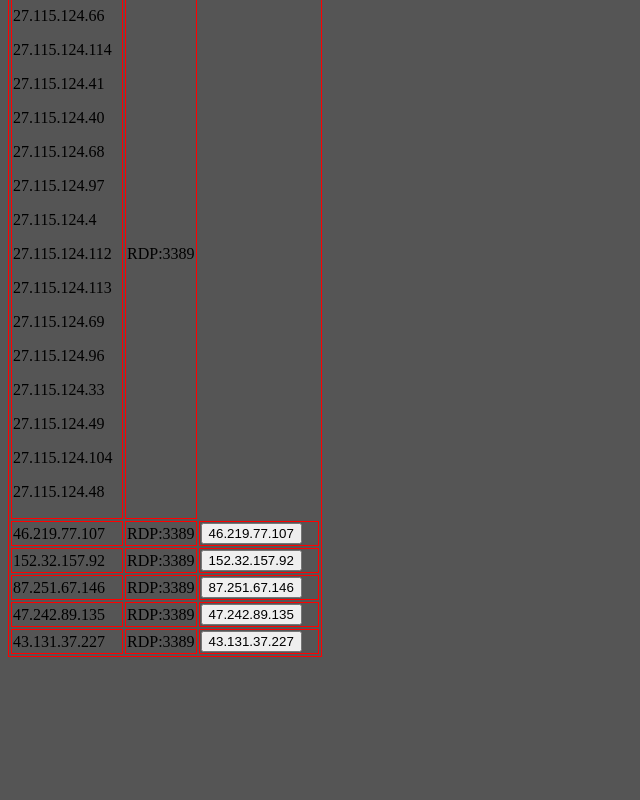
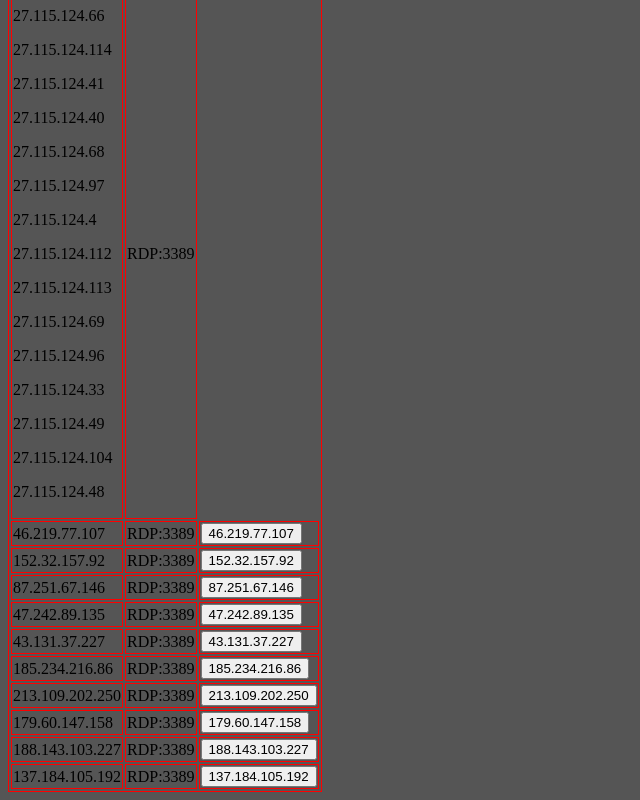
Before and after one commit to PLTAT/Internet-Protocol, a plain HTML site: page index.html in a window 1280 px wide. Shown: the part 1220-2020 px from the top of the page, without its empty margins (0-640 px from the left). Before the commit the page ends 1885 px from the top, so only its background shows below. Drawn offline with Linux system fonts and the light colour scheme.

Commit message:
initial commit

```diff
--- a/index.html
+++ b/index.html
@@ -612,6 +612,76 @@
                 </td>
             </tr>
 
+            <tr>
+                <td>
+                    185.234.216.86
+                </td>
+                <td>
+                    RDP:3389
+                </td>
+                <td>
+                    <button onclick="window.open('//bgp.he.net/ip/'+'185.234.216.86')">
+                        185.234.216.86
+                    </button>
+                </td>
+            </tr>
+
+            <tr>
+                <td>
+                    213.109.202.250
+                </td>
+                <td>
+                    RDP:3389
+                </td>
+                <td>
+                    <button onclick="window.open('//bgp.he.net/ip/'+'213.109.202.250')">
+                        213.109.202.250
+                    </button>
+                </td>
+            </tr>
+
+            <tr>
+                <td>
+                    179.60.147.158
+                </td>
+                <td>
+                    RDP:3389
+                </td>
+                <td>
+                    <button onclick="window.open('//bgp.he.net/ip/'+'179.60.147.158')">
+                        179.60.147.158
+                    </button>
+                </td>
+            </tr>
+
+            <tr>
+                <td>
+                    188.143.103.227
+                </td>
+                <td>
+                    RDP:3389
+                </td>
+                <td>
+                    <button onclick="window.open('//bgp.he.net/ip/'+'188.143.103.227')">
+                        188.143.103.227
+                    </button>
+                </td>
+            </tr>
+
+            <tr>
+                <td>
+                    137.184.105.192
+                </td>
+                <td>
+                    RDP:3389
+                </td>
+                <td>
+                    <button onclick="window.open('//bgp.he.net/ip/'+'137.184.105.192')">
+                        137.184.105.192
+                    </button>
+                </td>
+            </tr>
+
         </tbody>
 
     </table>
```
